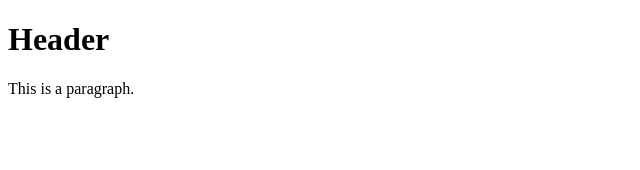
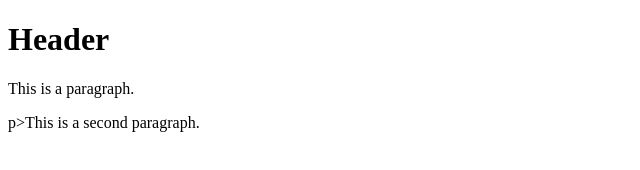
Before and after one commit to ldmktmike/git-example-project, a plain HTML site: page index.html in a window 1280 px wide. Shown: the whole page, without its empty margins (0-640 px from the left). Drawn offline with Linux system fonts and the light colour scheme.

Commit message:
added 2nd paragraph to index. added 2nd page to project.

```diff
--- a/index.html
+++ b/index.html
@@ -8,5 +8,6 @@
   <body>
     <h1>Header</h1>
     <p>This is a paragraph.</p>
+    p>This is a second paragraph.</p>
   </body>
 </html>
```
Also changed, not shown: page2.html (added, +1 -0 lines).
